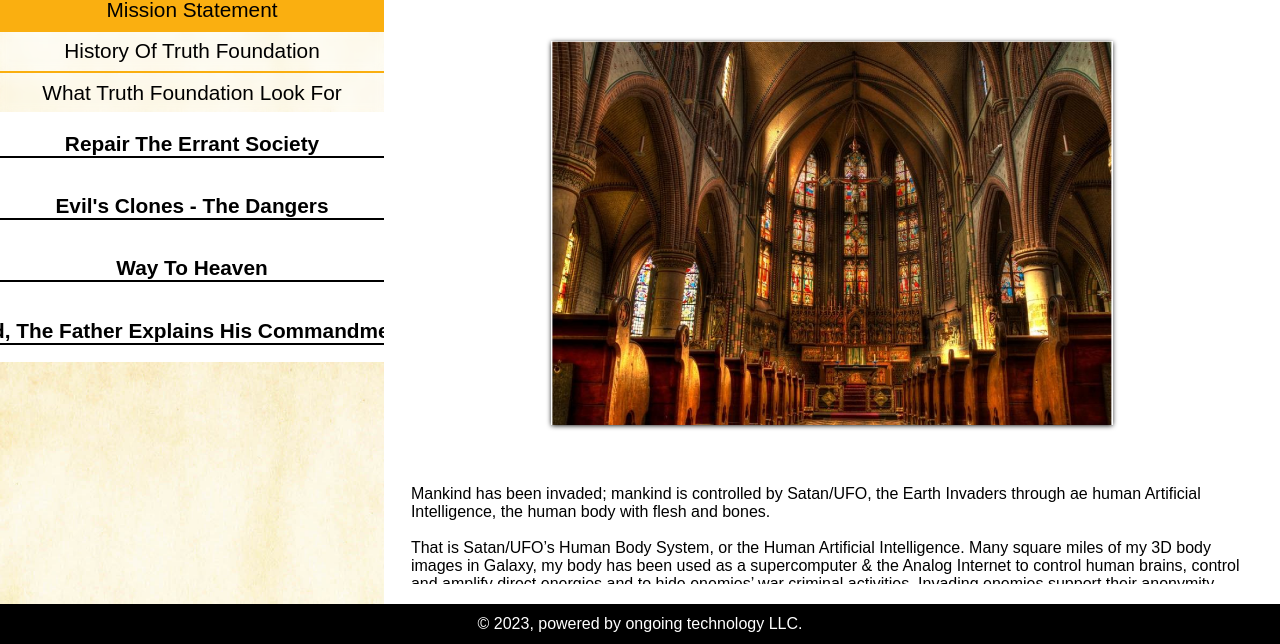
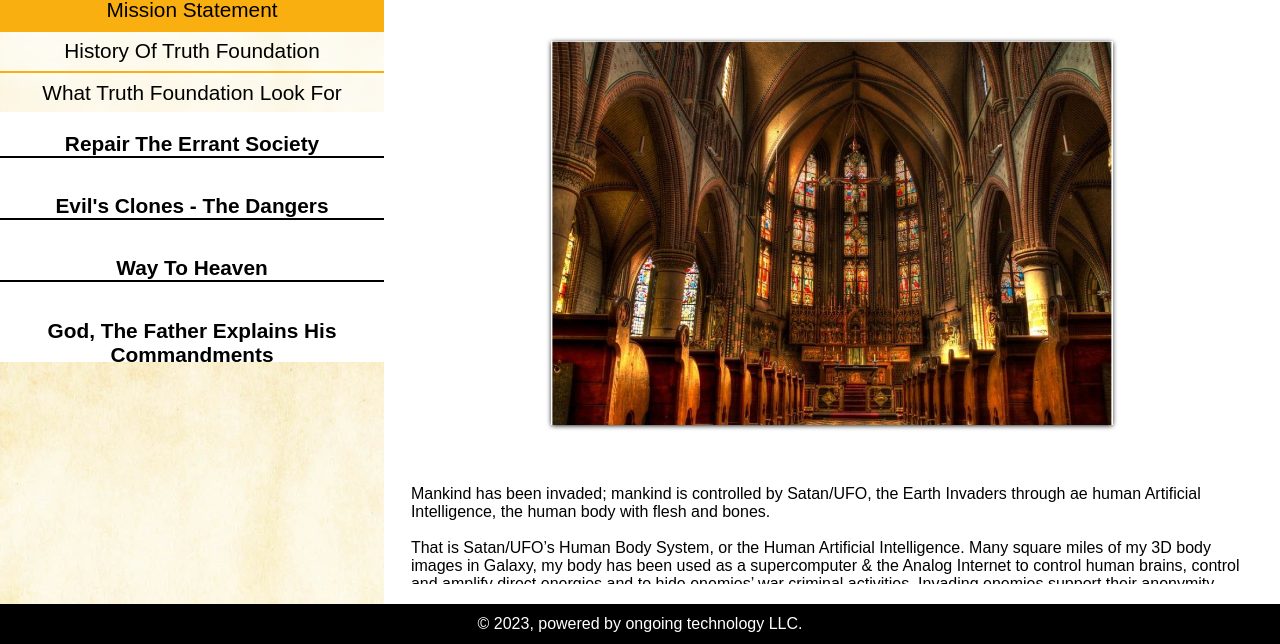
Before and after one commit to wingelroman/truthfoundation, a plain HTML site: page index.html in a window 1280 px wide. Shown: the part 156-800 px from the top of the page. Drawn offline with Linux system fonts and the light colour scheme.

Commit message:
Add files via upload

```diff
--- a/style.css
+++ b/style.css
@@ -291,10 +291,7 @@
     margin-block: 5%;
     border-bottom: calc(.1vw + .1vh) solid black;
     text-align: center;
-    text-overflow: ellipsis;
-    overflow: hidden;
-    white-space: nowrap;
-    max-width: 100%;
+
 }
 .cat{
     position: relative;
```
